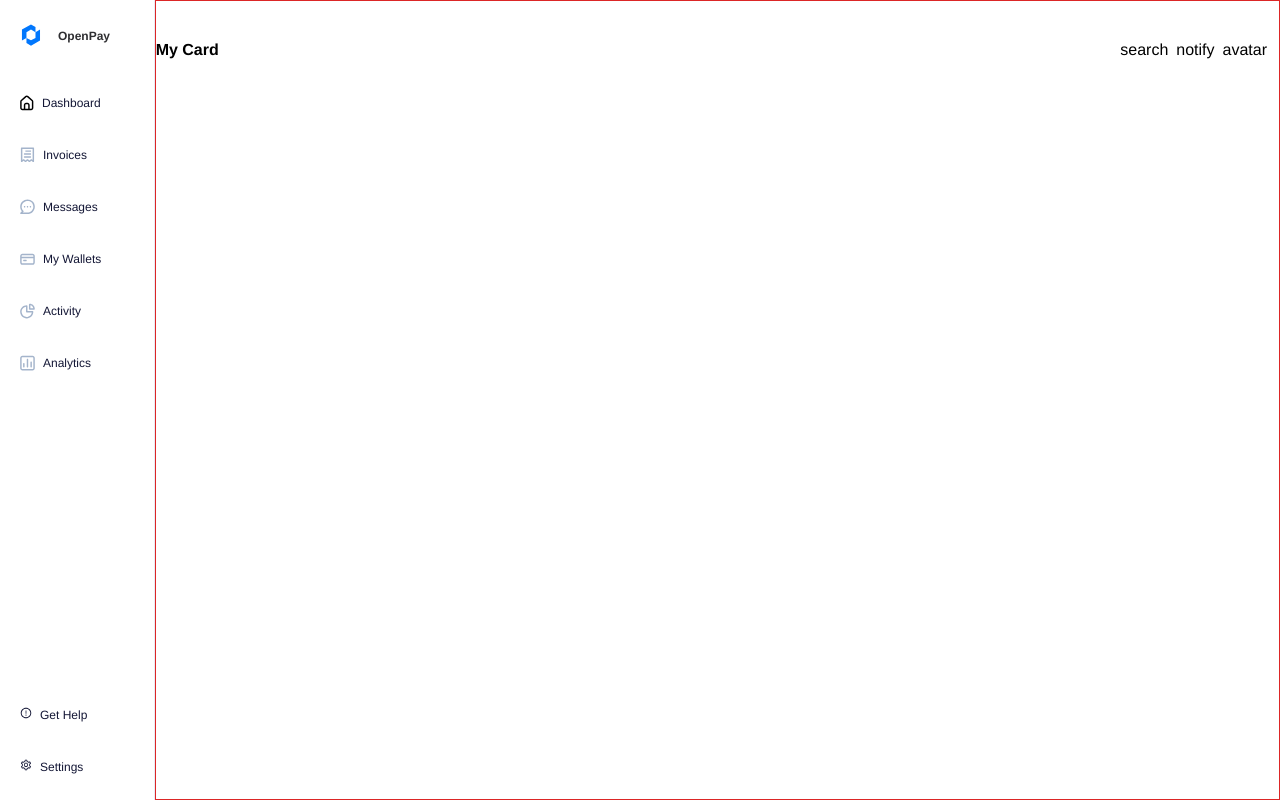
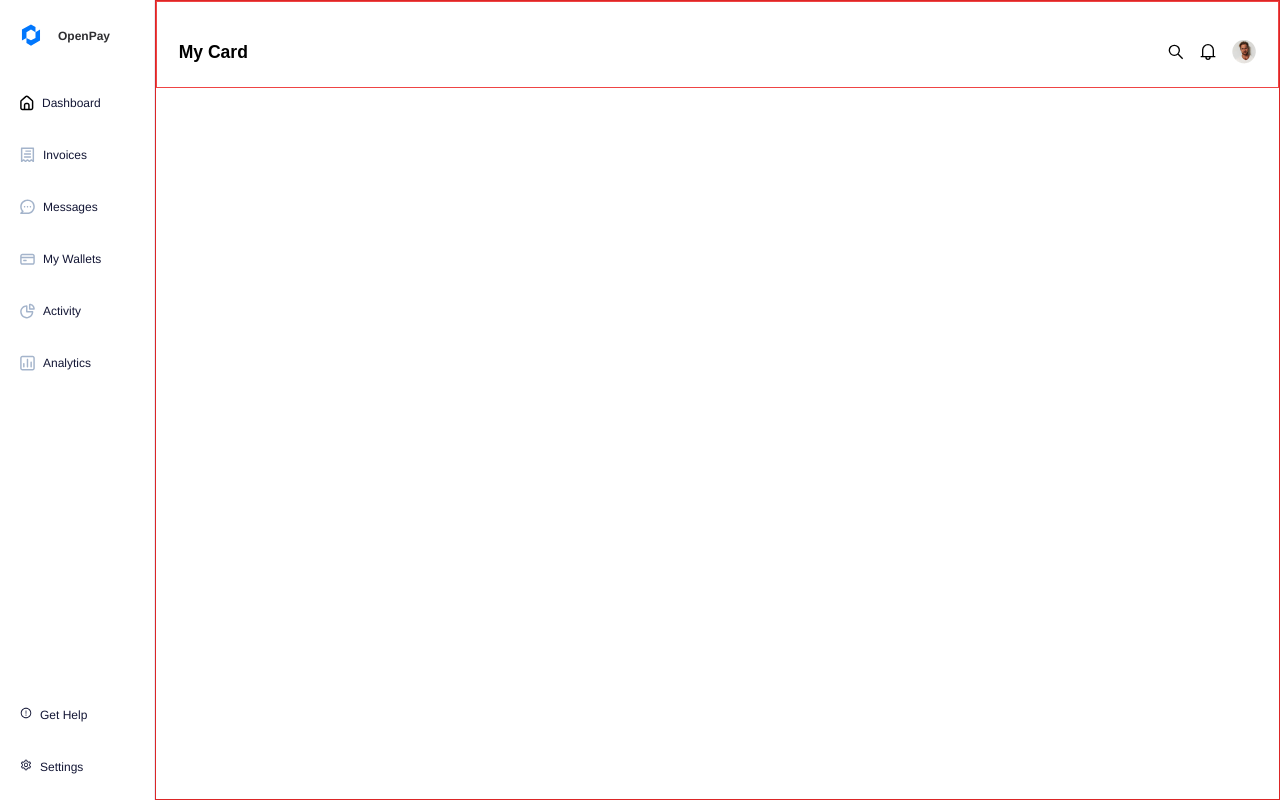
Before and after one commit to davidadediji/Bank-Dashboard, a React (Vite) app: page / in a window 1280 px wide. Built offline with nearby package versions, Linux system fonts and the light colour scheme.

Commit message:
chore:add a navbar

```diff
--- a/src/App.tsx
+++ b/src/App.tsx
@@ -1,6 +1,6 @@
 import Sidebar from "./components/layouts/sidebar";
 import Navbar from "./components/layouts/navbar";
-function App() {
+export default function App() {
 return (
     <div className='font-poppins flex'>
         <Sidebar/>
@@ -8,5 +8,3 @@ return (
     </div>
 );
 }
-
-export default App;
--- /dev/null
+++ b/src/components/button.tsx
@@ -0,0 +1,9 @@
+import React from 'react'
+
+const button = () => {
+  return (
+    <div>button</div>
+  )
+}
+
+export default button;
--- /dev/null
+++ b/src/components/layouts/dashboard.tsx
@@ -0,0 +1,7 @@
+import React from 'react'
+
+export default function dashboard() {
+  return (
+    <div>dashboard</div>
+  )
+}
--- a/src/components/layouts/navbar.tsx
+++ b/src/components/layouts/navbar.tsx
@@ -1,14 +1,26 @@
-import React from 'react'
+import React from 'react';
+import { GrNotification, GrSearch } from 'react-icons/gr';
+import ProfileAvatar from '../../assets/images/avatar.png';
 
 export default function Navbar() {
-  return (
-		<nav className='pt-[36.56px] pb-[22.14px] flex justify-between border border-red-600 w-full pr-3'>
-			<section className=' text-openpay-dark-black font-extrabold'>My Card</section>
-			<ul className='flex gap-2'>
-				<li>search</li>
-				<li>notify</li>
-				<li className='last:gap-0'>avatar</li>
-			</ul>
+	return (
+		<nav className='border border-red-600 w-full'>
+			<section className='flex justify-between pt-[36.56px] pb-[22.14px] border border-red-500 px-[21.94px]'>
+				<h2 className=' text-openpay-dark-black font-gilroy-semibold font-bold text-[17.55px]'>
+					My Card
+				</h2>
+				<ul className='flex gap-4 items-center '>
+					<li>
+						<GrSearch />
+					</li>
+					<li>
+						<GrNotification />
+					</li>
+					<li className='last:gap-0'>
+						<img src={ProfileAvatar} alt='' />
+					</li>
+				</ul>
+			</section>
 		</nav>
 	);
 }
--- a/tailwind.config.cjs
+++ b/tailwind.config.cjs
@@ -5,6 +5,7 @@ module.exports = {
 		extend: {
 			fontFamily: {
 				poppins: ['Poppins', 'Helvetica', 'Arial', 'sans-serif'],
+				'gilroy-semibold':['"Gilroy-Semibold"', 'sans-serif']
 			},
 			colors: {
 				'openpay-gray': '#131635',
```
Also changed, not shown: public/fonts/Gilroy-Semibold.ttf (added), src/assets/images/avatar.png (added).
